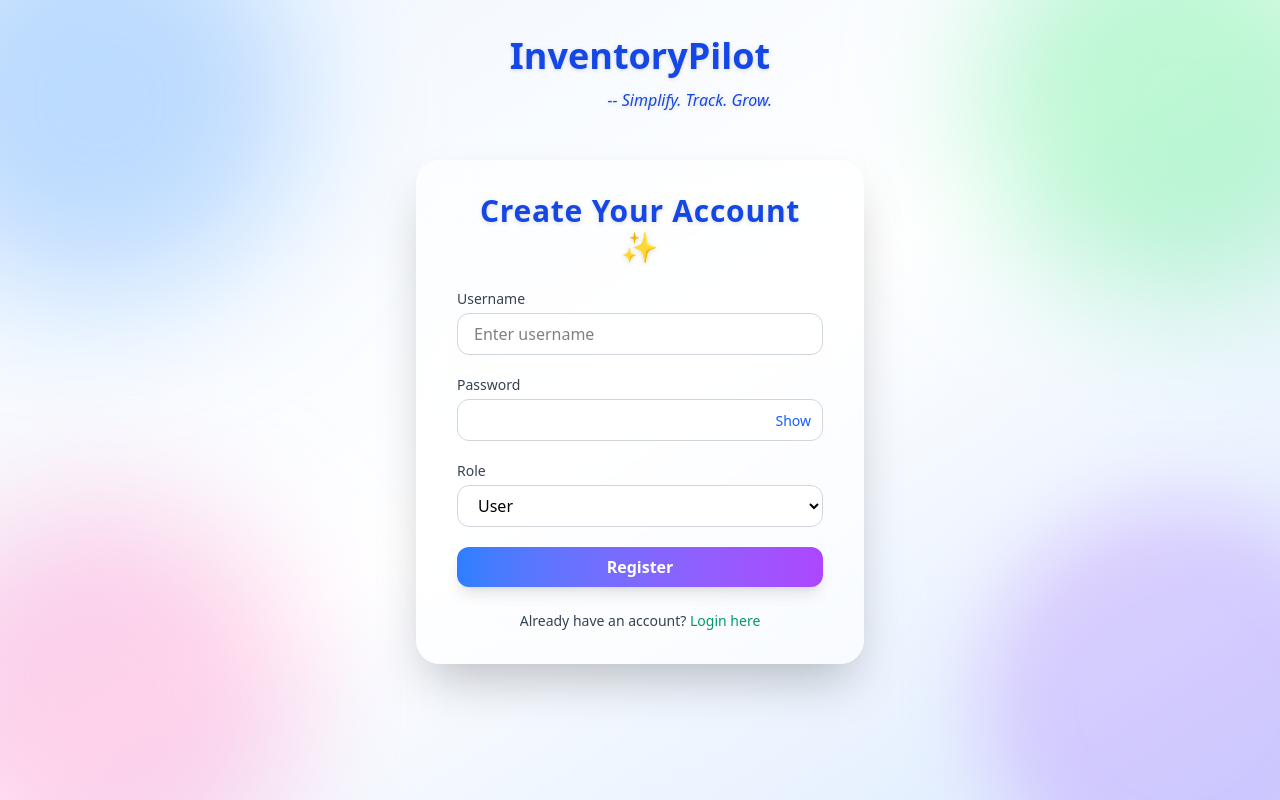
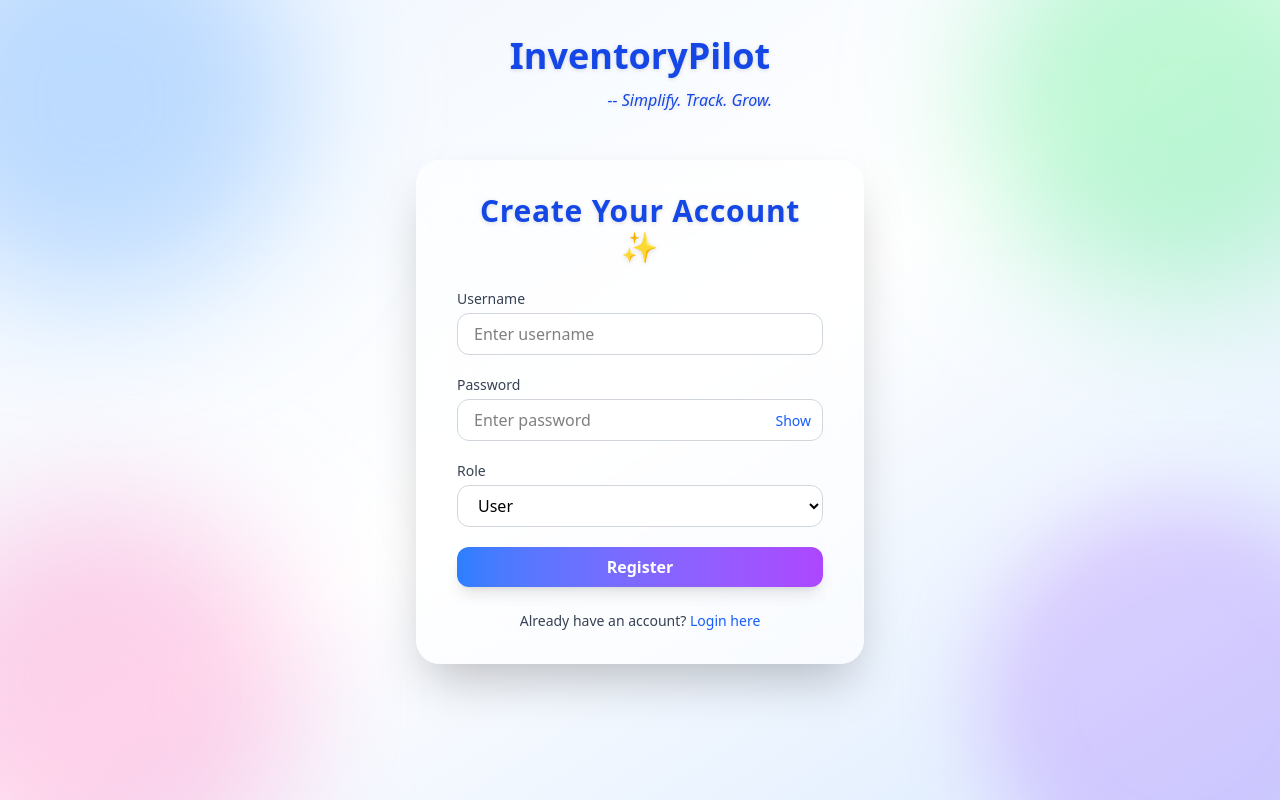
Before and after one commit to atharva5924/InventoryPilot-frontend, a React (Vite) app: page /register in a window 1280 px wide. Built offline with nearby package versions, Linux system fonts and the light colour scheme.

Commit message:
Update Register.jsx

```diff
--- a/src/pages/Register.jsx
+++ b/src/pages/Register.jsx
@@ -57,6 +57,7 @@ const Register = () => {
             <input
               type={showPassword ? "text" : "password"}
               name="password"
+              placeholder="Enter password"
               onChange={handleChange}
               className="w-full px-4 py-2 rounded-xl border border-gray-300 focus:outline-none focus:ring-2 focus:ring-blue-400 bg-white/70 backdrop-blur-sm pr-16"
               required
@@ -94,7 +95,7 @@ const Register = () => {
         <p className="text-sm text-center mt-6 text-gray-700">
           Already have an account?{" "}
           <span
-            className="text-emerald-600 font-medium cursor-pointer hover:underline"
+            className="text-blue-600 font-medium cursor-pointer hover:underline"
             onClick={() => navigate("/")}
           >
             Login here
```
